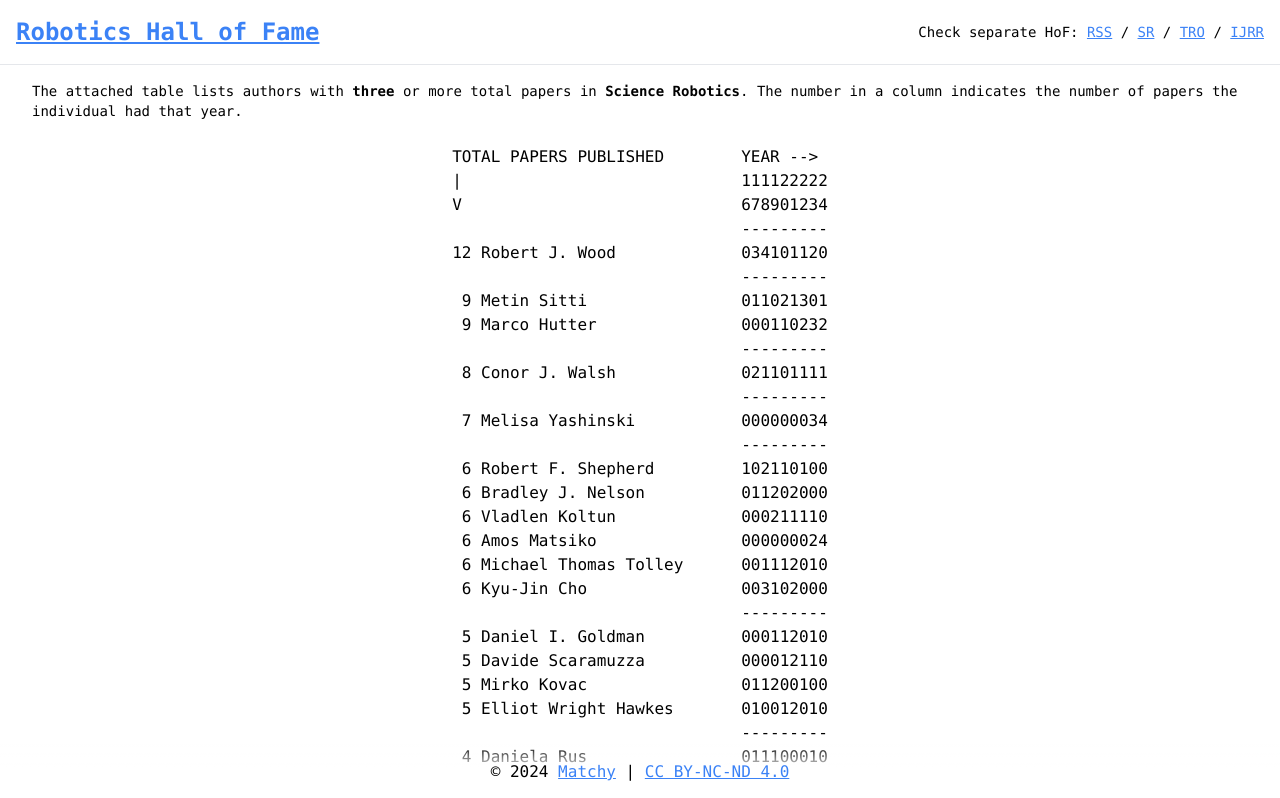
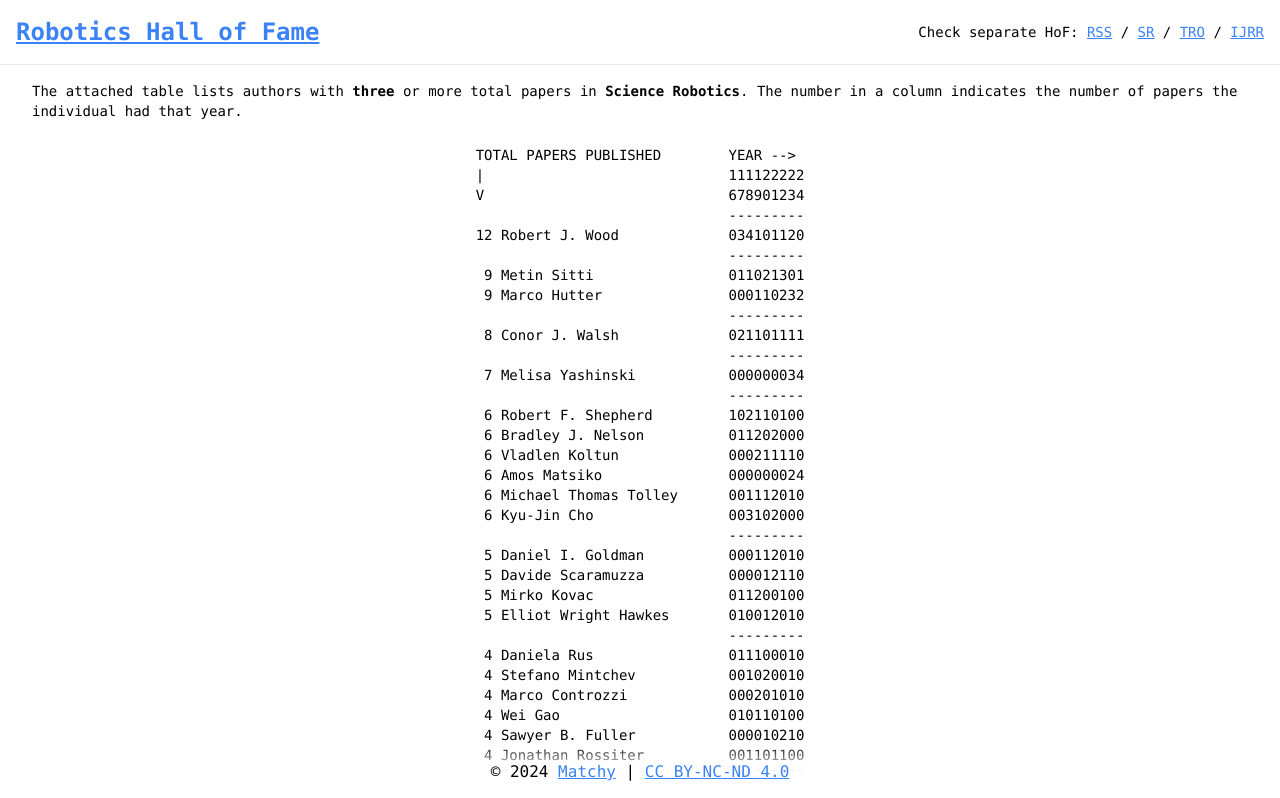
Before and after one commit to matchy233/robotics-hof, a Next.js app: page /scirobotics in a window 1280 px wide. Shown: the top 798 px of the page. Built offline with nearby package versions, Linux system fonts and the light colour scheme.

Commit message:
chore: make pre font size smaller

```diff
--- a/styles/globals.css
+++ b/styles/globals.css
@@ -40,6 +40,7 @@
   main {
     @apply flex flex-col flex-grow;
     @apply h-full w-full;
+    @apply text-sm;
   }
 
   button {
```
